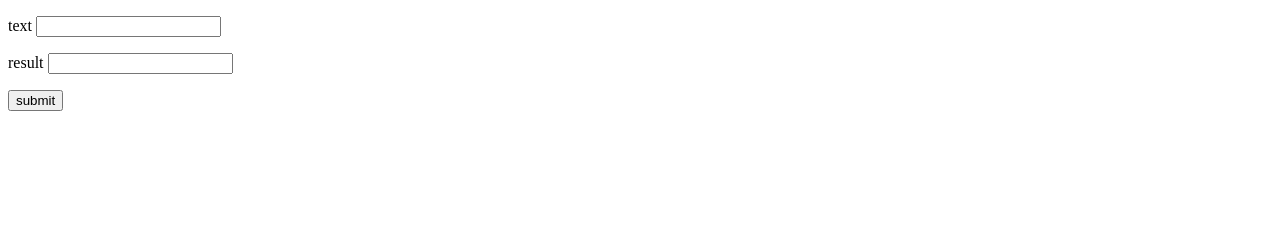
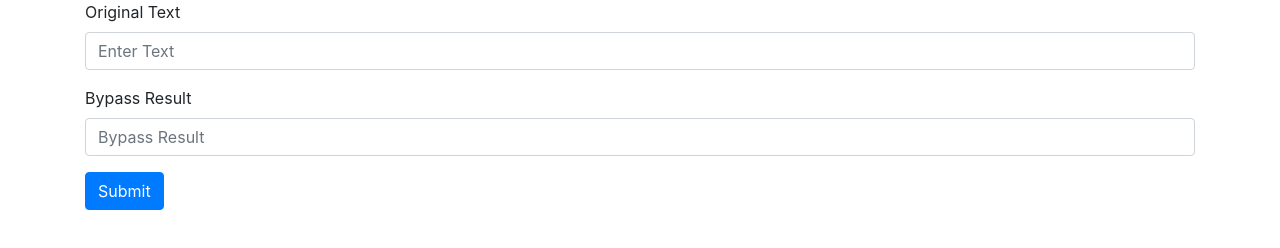
Before and after one commit to nugroho-s/bypassbadword, a plain HTML site: page index.html in a window 1280 px wide. Drawn offline with nearby package versions, Linux system fonts and the light colour scheme.

Commit message:
add bootstrap

```diff
--- a/index.html
+++ b/index.html
@@ -3,21 +3,31 @@
 
 <head>
     <script src="https://ajax.googleapis.com/ajax/libs/jquery/3.5.1/jquery.min.js"></script>
+    <link rel="stylesheet" href="https://cdn.jsdelivr.net/npm/bootstrap@4.5.3/dist/css/bootstrap.min.css"
+        integrity="sha384-TX8t27EcRE3e/ihU7zmQxVncDAy5uIKz4rEkgIXeMed4M0jlfIDPvg6uqKI2xXr2" crossorigin="anonymous">
 </head>
 
 
 <body>
-    <form>
-        <p>text <input type="text" name="text" id="inputText" /></p>
-        <p>result <input type="text" name="result" id="bypassResult" /></p>
-        <p><input type="submit" value="submit" /></p>
-    </form>
+    <div class="container">
+        <form>
+            <div class="form-group">
+                <label for="inputText">Original Text</label>
+                <input type="text" class="form-control" id="inputText" placeholder="Enter Text">
+            </div>
+            <div class="form-group">
+                <label for="bypassResult">Bypass Result</label>
+                <input type="text" class="form-control" id="bypassResult" placeholder="Bypass Result">
+            </div>
+            <button type="submit" class="btn btn-primary">Submit</button>
+        </form>
+    </div>
     <script>
         var replaceDict = {
-            'K':'\u041A',
-            'o':'\u043E',
-            'e':'\u0435',
-            'l':'I',
+            'K': '\u041A',
+            'o': '\u043E',
+            'e': '\u0435',
+            'l': 'I',
         }
         $('form').submit(function () {
             var inputText = $('#inputText').val()
@@ -25,10 +35,10 @@
                 inputText = inputText.replaceAll(replaceChar, replaceDict[replaceChar]);
             }
             var bypassResult = '';
-            for (var i=0; i<inputText.length; i++) {
+            for (var i = 0; i < inputText.length; i++) {
                 bypassResult = bypassResult + inputText.charAt(i);
                 var spaceNum = Math.floor(Math.random() * 3);
-                for (var j=0;j<spaceNum;j++) {
+                for (var j = 0; j < spaceNum; j++) {
                     bypassResult = bypassResult + '\u2063';
                 }
             }
```
